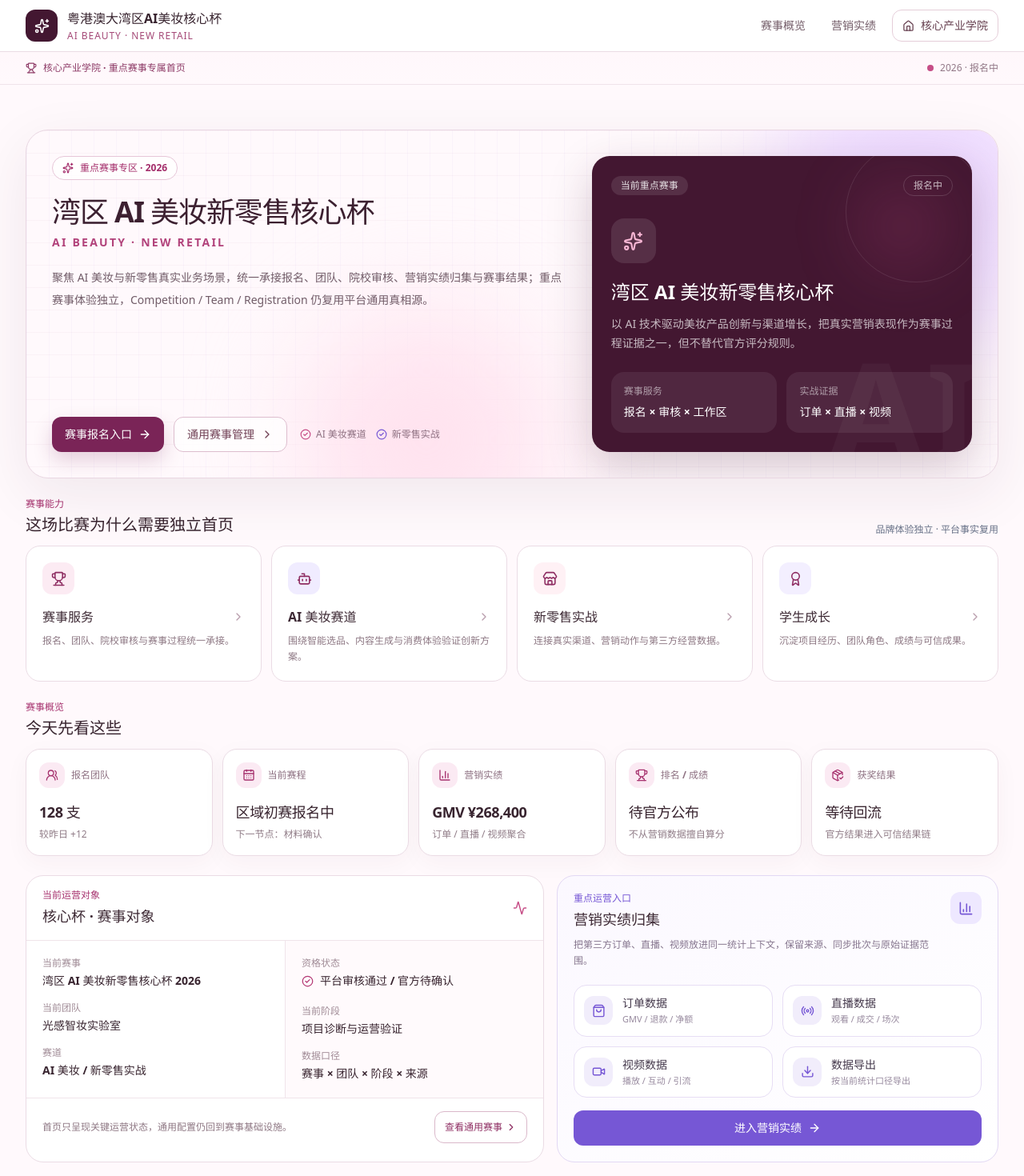
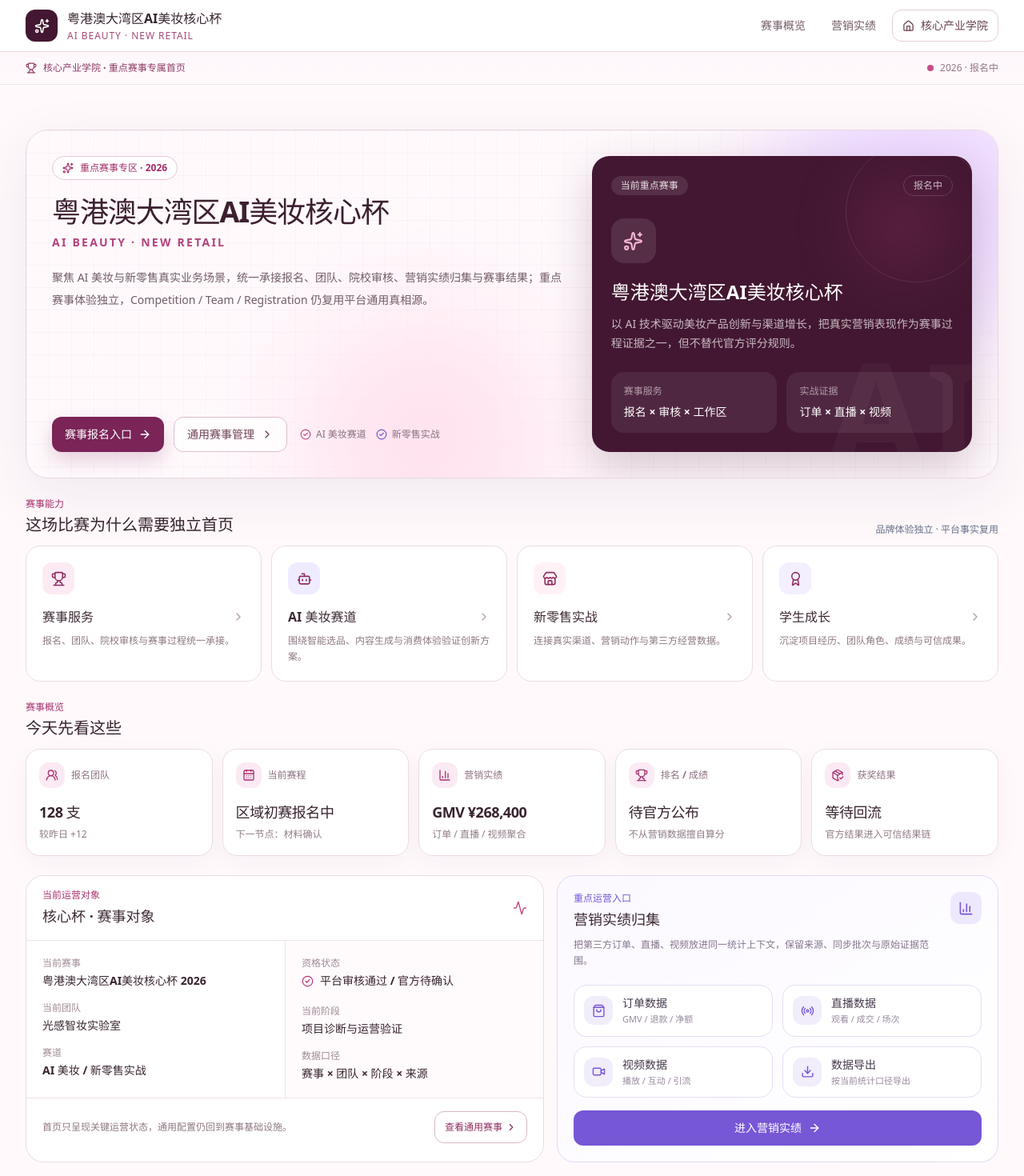
Before and after one commit to dangjingtao/core-industry-college-prototype, a React (Vite) app in the folder apps/pc/: page /ai-beauty-cup in a window 1280 px wide. Shown: the top 1470 px of the page at 80% size. Built offline with nearby package versions, Linux system fonts and the light colour scheme.

Commit message:
fix(pc): update AI beauty cup display name

```diff
--- a/apps/pc/src/admin/PC10AIBeautyCup.tsx
+++ b/apps/pc/src/admin/PC10AIBeautyCup.tsx
@@ -85,7 +85,7 @@ export function PC10AIBeautyCup() {
                 <Sparkles size={14} />重点赛事专区 · 2026
               </div>
               <h1 className="mt-5 max-w-3xl text-3xl font-semibold leading-tight tracking-[-0.03em] text-[#3C2030] lg:text-4xl">
-                湾区 AI 美妆新零售核心杯
+                粤港澳大湾区AI美妆核心杯
               </h1>
               <p className="mt-2 text-sm font-semibold tracking-[0.16em] text-[#B2437B]">AI BEAUTY · NEW RETAIL</p>
               <p className="mt-5 max-w-2xl text-sm leading-7 text-[#715C68]">
@@ -116,7 +116,7 @@ export function PC10AIBeautyCup() {
                 <span className="rounded-full border border-white/15 px-3 py-1 text-xs text-white/70">报名中</span>
               </div>
               <div className="mt-7 grid size-14 place-items-center rounded-2xl bg-white/10 text-[#F9B7D5]"><Sparkles size={25} /></div>
-              <h2 className="mt-5 text-2xl font-semibold">湾区 AI 美妆新零售核心杯</h2>
+              <h2 className="mt-5 text-2xl font-semibold">粤港澳大湾区AI美妆核心杯</h2>
               <p className="mt-3 max-w-lg text-sm leading-6 text-white/70">以 AI 技术驱动美妆产品创新与渠道增长，把真实营销表现作为赛事过程证据之一，但不替代官方评分规则。</p>
               <div className="mt-6 grid grid-cols-2 gap-3">
                 <div className="rounded-2xl bg-white/[0.07] p-4"><p className="text-xs text-white/55">赛事服务</p><p className="mt-2 text-sm font-semibold">报名 × 审核 × 工作区</p></div>
@@ -158,7 +158,7 @@ export function PC10AIBeautyCup() {
           </div>
           <div className="grid gap-0 md:grid-cols-2">
             <div className="space-y-4 p-5">
-              <div><p className="text-xs text-[#A08B96]">当前赛事</p><p className="mt-1 text-sm font-semibold">湾区 AI 美妆新零售核心杯 2026</p></div>
+              <div><p className="text-xs text-[#A08B96]">当前赛事</p><p className="mt-1 text-sm font-semibold">粤港澳大湾区AI美妆核心杯 2026</p></div>
               <div><p className="text-xs text-[#A08B96]">当前团队</p><p className="mt-1 text-sm font-semibold">光感智妆实验室</p></div>
               <div><p className="text-xs text-[#A08B96]">赛道</p><p className="mt-1 text-sm font-semibold">AI 美妆 / 新零售实战</p></div>
             </div>
```
